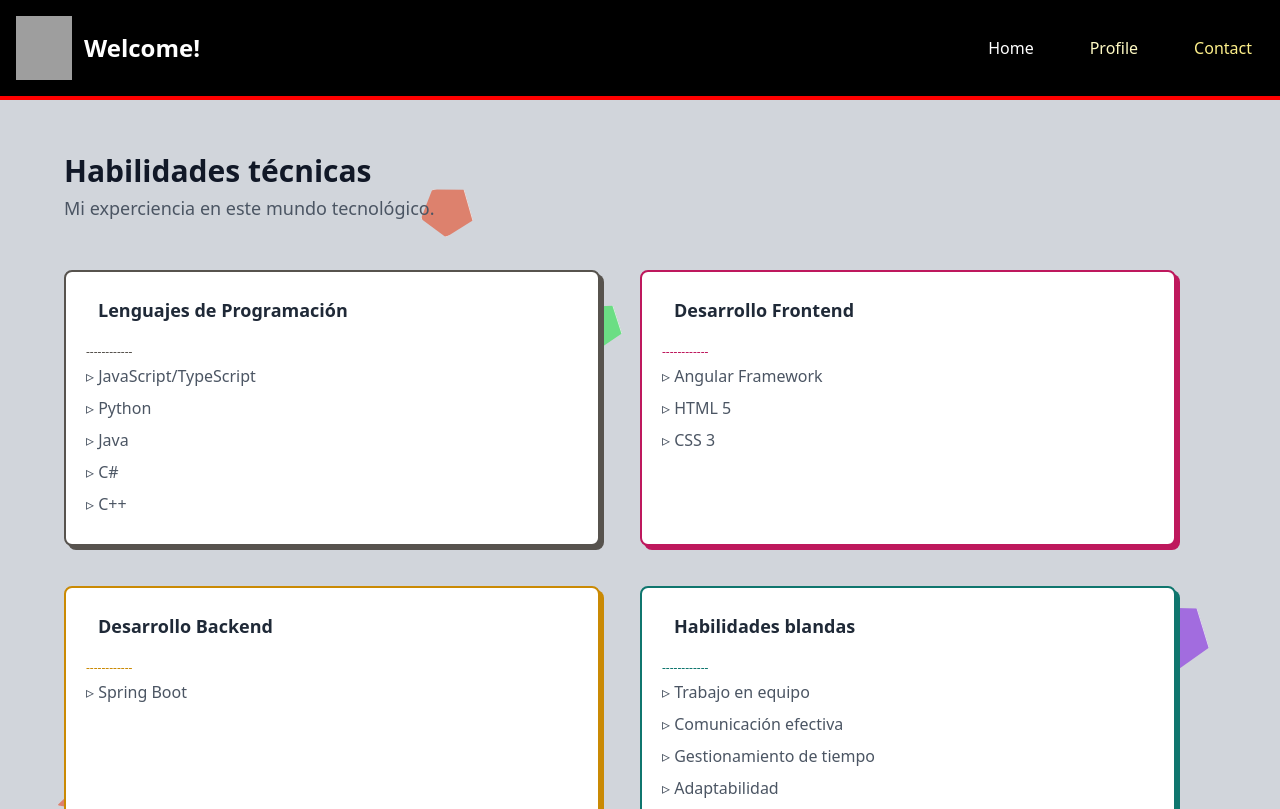
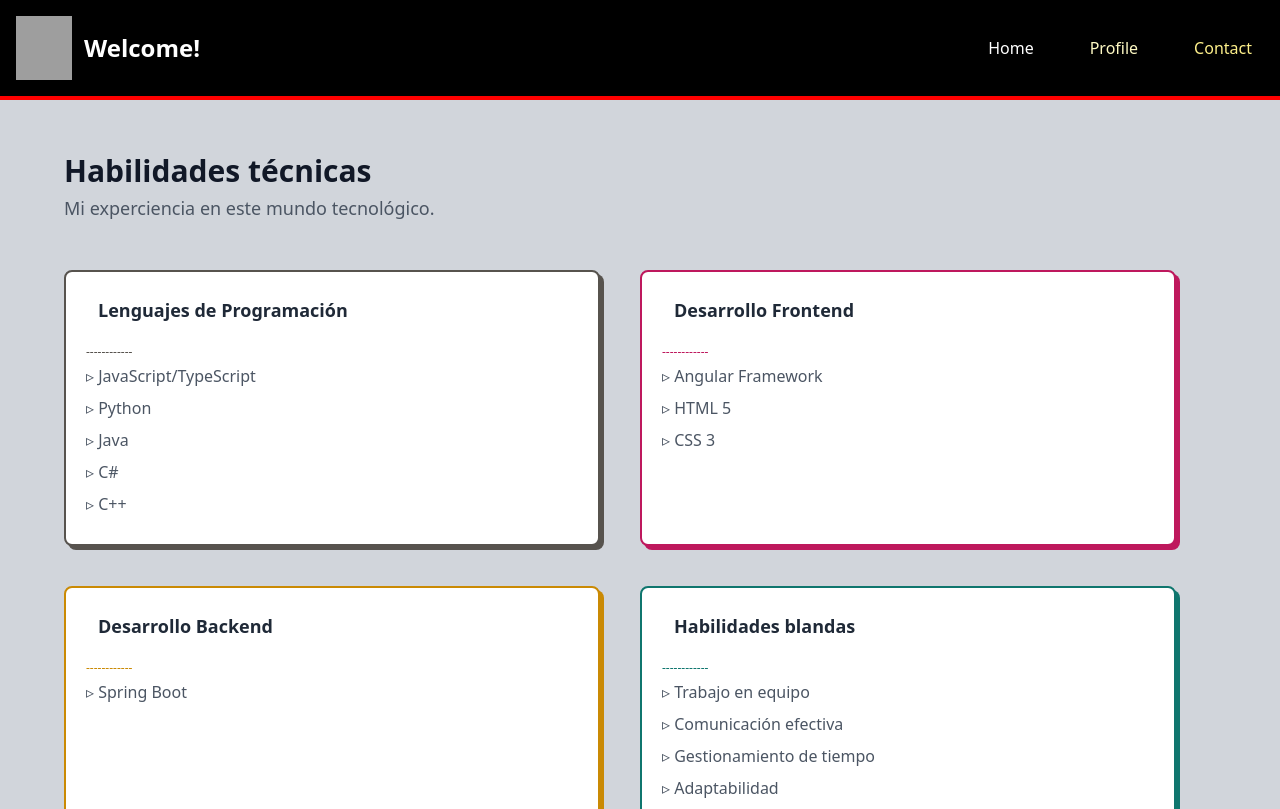
Before and after one commit to omele7/portfolio-beta, an Angular app: page / in a window 1280 px wide. Shown: the top 809 px of the page. Built offline with nearby package versions, Linux system fonts and the light colour scheme; grey boxes are pictures that could not be loaded.

Commit message:
feat: fixed the sidebar section

```diff
--- a/src/app/pages/dashboard/dashboard.component.html
+++ b/src/app/pages/dashboard/dashboard.component.html
@@ -1,4 +1,3 @@
-<app-floating-shapes></app-floating-shapes>
 <div class="min-h-screen relative z-0">
     <div class="text-black mx-auto py-8 relative z-0">
         <div class="container relative flex flex-col justify-between h-full max-w-6xl px-10 mx-auto xl:px-0 mt-5">
--- a/src/app/pages/dashboard/dashboard.component.ts
+++ b/src/app/pages/dashboard/dashboard.component.ts
@@ -1,9 +1,8 @@
 import { Component } from '@angular/core';
-import { FloatingShapesComponent } from '../../shared/components/floating-shapes/floating-shapes.component';
 
 @Component({
   selector: 'app-dashboard',
-  imports: [FloatingShapesComponent],
+  imports: [],
   templateUrl: './dashboard.component.html',
   styleUrl: './dashboard.component.css'
 })
--- a/src/app/pages/profile/profile.component.html
+++ b/src/app/pages/profile/profile.component.html
@@ -9,7 +9,7 @@
                         <p class="text-gray-700">Estudiante de Ingeniería de Software</p>
                         <div class="mt-6 flex flex-wrap gap-4 justify-center">
                             <a routerLink="/tables" class="bg-orange-300 hover:bg-orange-400 text-white py-2 px-4 rounded">Contact</a>
-                            <a routerLink="/dashboard" class="bg-gray-300 hover:bg-gray-400 text-gray-700 py-2 px-4 rounded">Resume</a>
+                            <a routerLink="/dashboard" class="bg-gray-300 hover:bg-gray-400 text-gray-700 py-2 px-4 rounded">Experience</a>
                         </div>
                     </div>
                     <hr class="my-6 border-t border-gray-300">
--- a/src/app/shared/components/floating-shapes/floating-shapes.component.css
+++ /dev/null
@@ -1,22 +0,0 @@
-.floating-shape {
-    position: absolute;
-    opacity: 0.8;
-    transition: transform 0.3s ease-int;
-}
-
-.shape-icosahedron {
-    clip-path: polygon(50% 0%, 0% 100%, 100% 100%);
-}
-
-.shape-dodecahedron {
-    clip-path: polygon(50% 0%, 100% 38%, 82% 100%, 18% 100%, 0% 38%);
-}
-
-.shape-pentagon {
-    clip-path: polygon(50% 0%, 100% 40%, 80% 100%, 20% 100%, 0% 40%);
-}
-
-.floating-shape {
-    box-shadow: 0 4px 6px rgba(0, 0, 0, 0.2);
-    border: 1px solid rgba(255, 255, 255, 0.8);
-}
--- a/src/app/shared/components/floating-shapes/floating-shapes.component.html
+++ /dev/null
@@ -1,16 +0,0 @@
-<div class="floating-shapes-container z-10">
-    <div *ngFor="let shape of shapes; "
-        class="floating-shape"
-        [ngStyle]="{
-            'top': shape.y + 'px',
-            'left': shape.x + 'px',
-            'width': shape.size + 'px',
-            'height': shape.size + 'px',
-            'background-color': shape.color,
-            'transform': 'rotate(' + shape.rotation + 'deg)'
-        }"
-        [class.shape-icosahedron]="shape.type === 'icosahedron'"
-        [class.shape-dodecahedron]="shape.type === 'dodecahedron'"
-        [class.shape-pentagon]="shape.type === 'pentagon'">
-    </div>
-</div>
--- a/src/app/shared/components/floating-shapes/floating-shapes.component.ts
+++ /dev/null
@@ -1,104 +0,0 @@
-import { Component, Inject, PLATFORM_ID } from '@angular/core';
-import { isPlatformBrowser } from '@angular/common';
-import { CommonModule } from '@angular/common';
-
-interface Shape {
-  x: number;
-  y: number;
-  dx: number;
-  dy: number;
-  size: number;
-  color: string;
-  type: 'icosahedron' | 'dodecahedron' | 'pentagon';
-  rotation: number;
-}
-
-
-@Component({
-  selector: 'app-floating-shapes',
-  standalone: true,
-  imports: [CommonModule],
-  templateUrl: './floating-shapes.component.html',
-  styleUrls: ['./floating-shapes.component.css'],
-})
-export class FloatingShapesComponent {
-  shapes: Shape[] = [];
-  containerWidth = 0;
-  containerHeight = 0;
-
-  constructor(@Inject(PLATFORM_ID) private platformId: object) {}
-
-  ngOnInit() {
-    if (isPlatformBrowser(this.platformId)) {
-      this.containerWidth = window.innerWidth;
-      this.containerHeight = document.documentElement.scrollHeight;
-
-      this.createShapes(15);
-      this.animateShapes();
-
-      window.addEventListener('resize', this.onResize.bind(this));
-    }
-  }
-
-  onResize() {
-    this.containerWidth = window.innerWidth;
-    this.containerHeight = document.documentElement.scrollHeight;
-
-    this.shapes = [];
-    this.createShapes(15);
-  }
-
-  ngOnDestroy() {
-    if (isPlatformBrowser(this.platformId)) {
-      window.removeEventListener('resize', this.onResize.bind(this));
-    }
-  }
-
-  createShapes(count: number) {
-    const centerX = this.containerWidth / 2;
-    const centerY = this.containerHeight / 2;
-
-    const types: Array<Shape['type']> = ['icosahedron', 'dodecahedron', 'pentagon'];
-
-    for (let i = 0; i < count; i++) {
-      this.shapes.push({
-        x: centerX,
-        y: centerY,
-        dx: (Math.random() - 0.5) * 10,
-        dy: (Math.random() - 0.5) * 10,
-        size: Math.random() * 50 + 20,
-        color: `hsl(${Math.random() * 360}, 70%, 60%)`,
-        type: types[Math.floor(Math.random() * types.length)],
-        rotation: 2,
-      });
-    }
-  }
-
-  animateShapes() {
-    setInterval(() => {
-      this.shapes.forEach((shape) => {
-        shape.x += shape.dx;
-        shape.y += shape.dy;
-
-        if (shape.x <= 40 || shape.x + shape.size >= this.containerWidth - 40) {
-          shape.dx *= -1;
-          shape.rotation += 1;
-        }
-
-        if (shape.y <= 40 || shape.y + shape.size >= this.containerHeight - 40) {
-          shape.dy *= -1;
-          shape.rotation += 1;
-        }
-
-        shape.rotation += 0.5;
-
-        if (shape.rotation >= 360) {
-          shape.rotation = 0;
-        }
-      });
-    }, 10);
-  }
-
-
-
-}
--- a/src/app/shared/components/sidebar/sidebar.component.html
+++ b/src/app/shared/components/sidebar/sidebar.component.html
@@ -3,18 +3,18 @@
     <div class="fixed top-0 right-0 h-full w-64 bg-black shadow-lg transform transition-all duration-300 ease-in-out"
         [ngClass]="{'animate-slideIn': isVisible, 'animate-slideOut': isClosing}">
         <button
-            (click)="closeSidebar()"
+            (click)="closeSidebar(true)"
             class="absolute top-8 right-4 text-white hover:text-gray-300"
-            [ngClass]="{'animate-spin': isVisible, 'animate-none': !isVisible}">
+            [ngClass]="{'animate-spin': isSpinning, 'animate-none': !isSpinning}">
             <svg class="w-6 h-6" fill="none" stroke="currentColor" viewBox="0 0 24 24">
                 <path stroke-linecap="round" stroke-linejoin="round" stroke-width="2" d="M6 18L18 6M6 6l12 12"/>
             </svg>
         </button>
         <div class="p-6 pt-16">
             <nav class="space-y-4">
-                <a routerLink="/dashboard" class="block py-2 px-4 text-white hover:bg-gray-800 rounded"> Home </a>
-                <a routerLink="/profile" class="block py-2 px-4 text-yellow-100 hover:bg-gray-800 rounded"> Profile </a>
-                <a routerLink="/tables" class="block py-2 px-4 text-yellow-200 hover:bg-gray-800 rounded"> Contact </a>
+                <a routerLink="/dashboard" (click)="closeSidebar()" class="block py-2 px-4 text-white hover:bg-gray-800 rounded"> Home </a>
+                <a routerLink="/profile" (click)="closeSidebar()" class="block py-2 px-4 text-yellow-100 hover:bg-gray-800 rounded"> Profile </a>
+                <a routerLink="/tables" (click)="closeSidebar()" class="block py-2 px-4 text-yellow-200 hover:bg-gray-800 rounded"> Contact </a>
             </nav>
         </div>
     </div>
--- a/src/app/shared/components/sidebar/sidebar.component.ts
+++ b/src/app/shared/components/sidebar/sidebar.component.ts
@@ -14,8 +14,15 @@ export class SidebarComponent {
   @Input() isVisible = false;
   @Output() close = new EventEmitter<void>();
   isClosing = false;
+  isSpinning = false;
 
-  closeSidebar() {
+  closeSidebar(isButtonClick: boolean = false) {
+    if (isButtonClick) {
+      this.isSpinning = true;
+      setTimeout(() => {
+        this.isSpinning = false;
+      }, 100);
+    }
     this.isClosing = true;
     setTimeout(() => {
       this.isClosing = false;
--- a/src/styles.css
+++ b/src/styles.css
@@ -82,8 +82,3 @@ header {
     position: relative;
     z-index: 100;
 }
-
-.floating-shapes {
-    position: absolute;
-    z-index: 1;
-}
```
